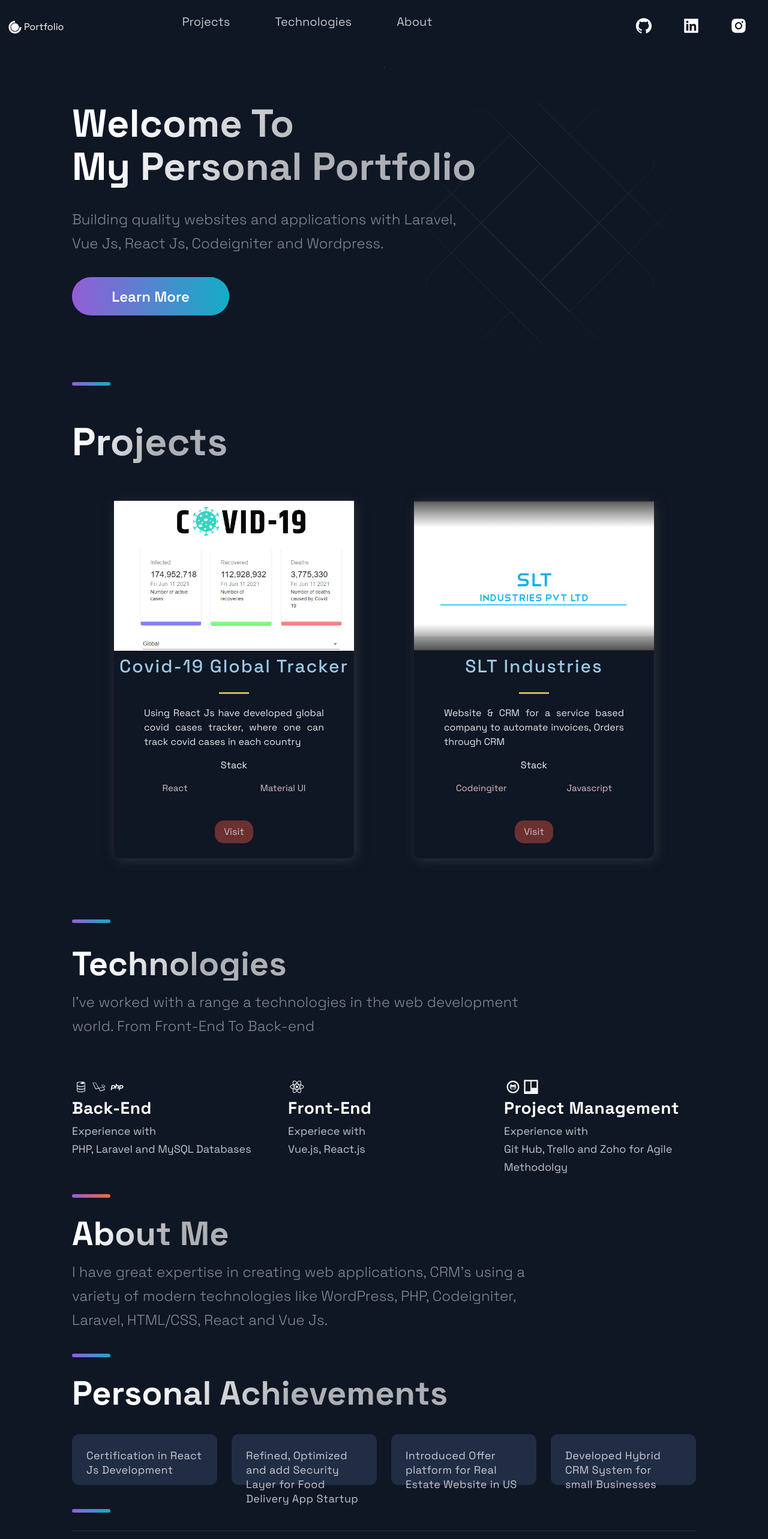
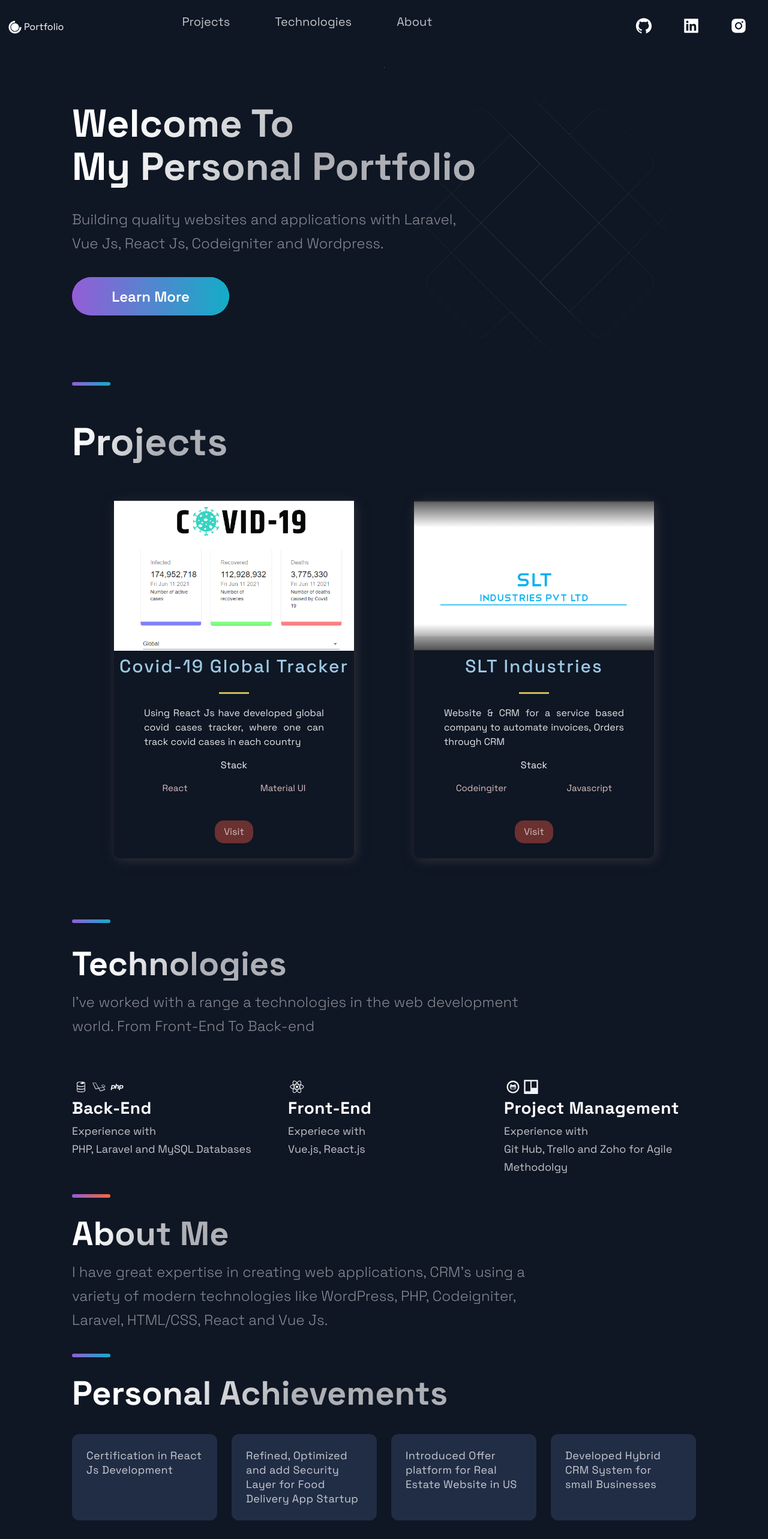
Before and after one commit to stands30/portfolio, a Next.js app: page / in a window 1280 px wide. Shown: the top 2566 px of the page at 60% size. Built offline with nearby package versions, Linux system fonts and the light colour scheme.

Commit message:
mobile ui updated

```diff
--- a/src/components/Acomplishments/AcomplishmentsStyles.js
+++ b/src/components/Acomplishments/AcomplishmentsStyles.js
@@ -25,7 +25,7 @@
 export const Box = styled.div`
   background: #212D45;
   border-radius: 12px;
-  height: 85px;
+  height: 144px;
   padding: 24px;
   @media ${props => props.theme.breakpoints.lg} {
     height: 210px;
@@ -38,7 +38,7 @@
   }
 
   @media ${props => props.theme.breakpoints.sm} {
-    height: 110px;
+    height: 85px;
     padding: 12px;
 
     &:nth-child(2n){
```
